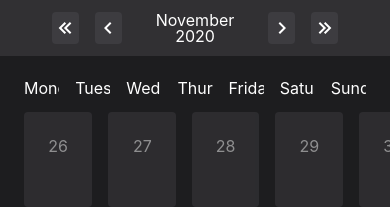
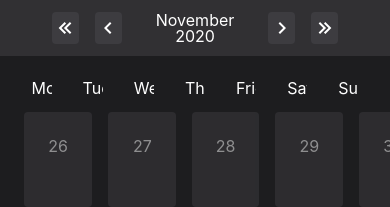
Before and after one commit to RmnRss/ts-react-calendar-app, a React (Create React App) app: page / in a window 390 px wide. Shown: the top 207 px of the page. Built offline with nearby package versions, Linux system fonts and the light colour scheme.

Commit message:
using breakpoint file for responsive consistency

```diff
--- a/src/components/Calendar.tsx
+++ b/src/components/Calendar.tsx
@@ -5,6 +5,7 @@ import { useEvents } from "../providers/EventProvider";
 import { useMonth } from "../providers/MonthProvider";
 import { getAllWeeksOfMonth } from "../services/dates";
 import IEvent from "../types/IEvent";
+import breakpoints from "../utils/breakpoints";
 import { Day } from "./Day";
 
 const Container = styled.div`
@@ -36,6 +37,12 @@ const DaysHeader = styled(Grid)`
 const DayOfTheWeek = styled.p`
   width: 100%;
   overflow: hidden;
+  white-space: nowrap;
+  text-overflow: string(".");
+
+  @media screen and (max-width: ${breakpoints.md}px) {
+    max-width: 2ch;
+  }
 `;
 
 interface DaysGridProps {
--- a/src/components/Event.tsx
+++ b/src/components/Event.tsx
@@ -3,6 +3,7 @@ import React, { useState } from "react";
 import styled from "styled-components";
 import close from "../assets/icons/close.svg";
 import { useEvents } from "../providers/EventProvider";
+import breakpoints from "../utils/breakpoints";
 import { Button } from "./Button";
 
 const EventCard = styled.div`
@@ -49,7 +50,7 @@ const DetailsBox = styled.div`
 
   cursor: default;
 
-  @media screen and (max-width: 768px) {
+  @media screen and (max-width: ${breakpoints.md}px) {
     position: fixed;
     top: 0;
     left: 0;
--- /dev/null
+++ b/src/utils/breakpoints.ts
@@ -0,0 +1,6 @@
+const breakpoints = {
+  lg: 1024,
+  md: 768,
+};
+
+export default breakpoints;
```
Also changed, not shown: src/components/Header.tsx (+5 -4 lines), src/components/Modal.tsx (+4 -3 lines).
